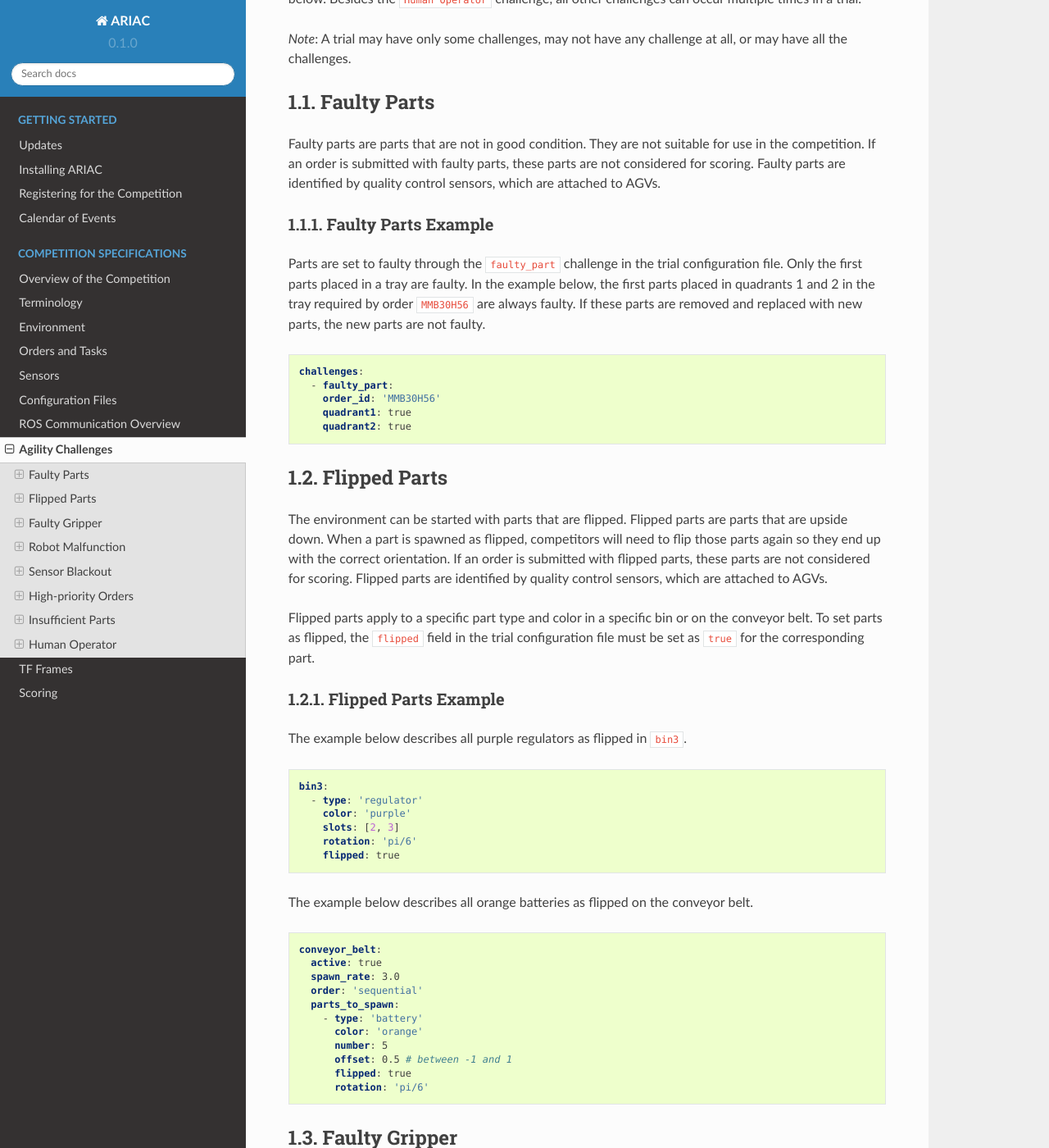
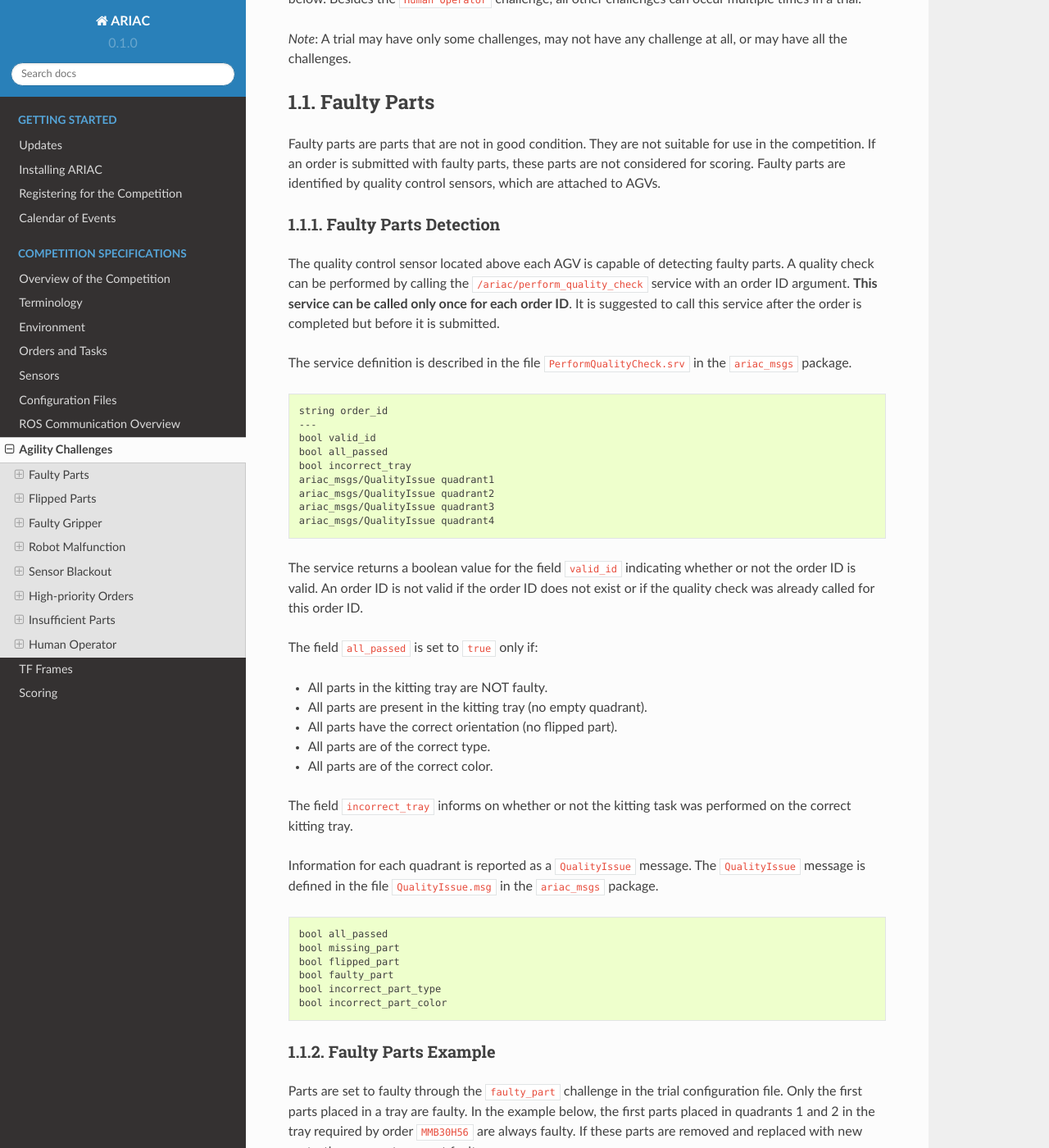
Before and after one commit to usnistgov/ARIAC, a Sphinx documentation site: the page built from docs/competition/challenges.md, in a window 1280 px wide and 1400 px high, scrolled down 197 px. Shown: the whole window at 82% size. Built offline with Sphinx 7.4.7 and the Read the Docs theme 2.0.0, drawn with Linux system fonts in a browser that asks for light colours.

````diff
--- a/docs/competition/challenges.md
+++ b/docs/competition/challenges.md
@@ -8,6 +8,50 @@
 ## Faulty Parts
 
 Faulty parts are parts that are not in good condition. They are not suitable for use in the competition. If an order is submitted with faulty parts, these parts are not considered for scoring. Faulty parts are identified by quality control sensors, which are attached to AGVs.
+
+### Faulty Parts Detection
+
+The quality control sensor located above each AGV is capable of detecting faulty parts. A quality check can be performed by calling the `/ariac/perform_quality_check` service with an order ID argument. **This service can be called only once for each order ID**. It is suggested to call this service after the order is completed but before it is submitted.
+
+
+The service definition is described in the file `PerformQualityCheck.srv` in the `ariac_msgs` package.
+
+```bash
+string order_id
+---
+bool valid_id
+bool all_passed
+bool incorrect_tray
+ariac_msgs/QualityIssue quadrant1
+ariac_msgs/QualityIssue quadrant2
+ariac_msgs/QualityIssue quadrant3
+ariac_msgs/QualityIssue quadrant4
+```
+
+
+The service returns a boolean value for the field `valid_id` indicating whether or not the order ID is valid. An order ID is not valid if the order ID does not exist or if the quality check was already called for this order ID.
+
+The field `all_passed` is set to `true` only if:
+
+* All parts in the kitting tray are NOT faulty.
+* All parts are present in the kitting tray (no empty quadrant).
+* All parts have the correct orientation (no flipped part).
+* All parts are of the correct type.
+* All parts are of the correct color.
+
+The field `incorrect_tray` informs on whether or not the kitting task was performed on the correct kitting tray.
+
+Information for each quadrant is reported as a `QualityIssue` message. The `QualityIssue` message is defined in the file `QualityIssue.msg` in the `ariac_msgs` package.
+
+```bash
+bool all_passed
+bool missing_part
+bool flipped_part
+bool faulty_part
+bool incorrect_part_type
+bool incorrect_part_color
+```
+
 
 ### Faulty Parts Example
 
````
